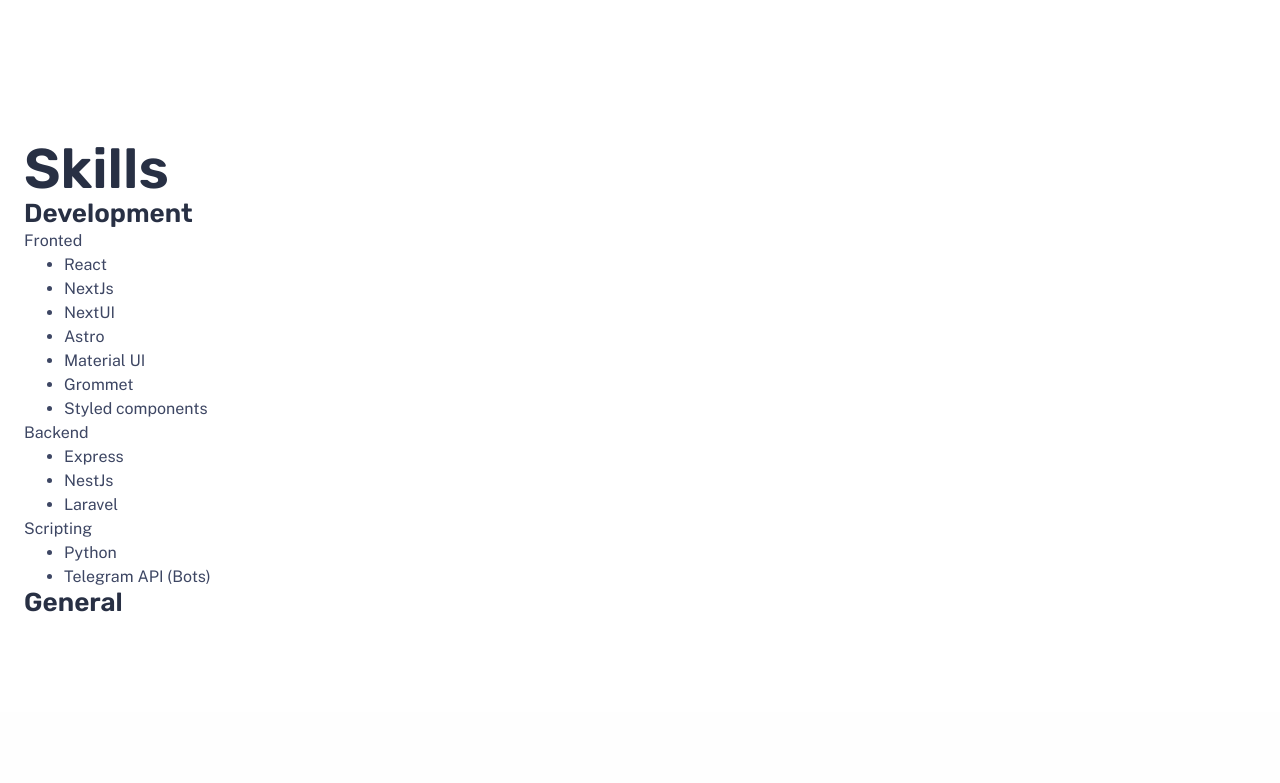
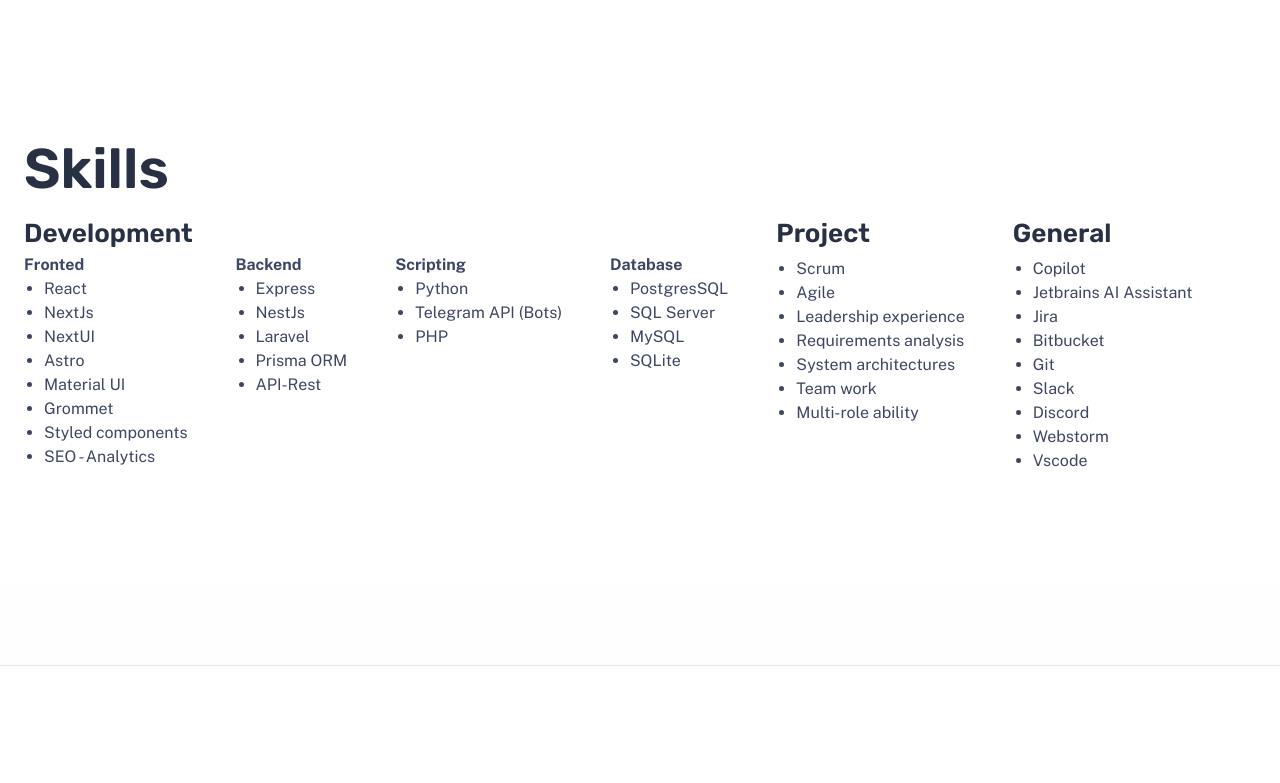
Before and after one commit to EnmanuelPLC/portfolio, an Astro site: page / in a window 1280 px wide. Shown: the part 1140-1923 px from the top of the page. Built offline with nearby package versions, Linux system fonts and the light colour scheme; Astro itself is replaced by a stand-in of ours.

```diff
--- a/astro.config.mjs
+++ b/astro.config.mjs
@@ -1,7 +1,10 @@
 import { defineConfig } from 'astro/config';
+
+import tailwind from "@astrojs/tailwind";
 
 // https://astro.build/config
 export default defineConfig({
-    site: 'https://EnmanuelPLC.github.io',
-    base: '/portfolio',
+  site: 'https://EnmanuelPLC.github.io',
+  base: '/portfolio',
+  integrations: [tailwind()]
 });
--- a/src/components/MainHead.astro
+++ b/src/components/MainHead.astro
@@ -18,7 +18,7 @@
 <meta name="generator" content={Astro.generator} />
 <title>{title}</title>
 
-<link rel="icon" type="image/svg+xml" href="/favicon.svg" />
+<link rel="icon" type="image/svg+xml" href="/portfolio/favicon.svg" />
 <link rel="preconnect" href="https://fonts.googleapis.com" />
 <link rel="preconnect" href="https://fonts.gstatic.com" crossorigin />
 <link
--- a/src/pages/index.astro
+++ b/src/pages/index.astro
@@ -55,14 +55,15 @@
 			<Skills />
 		</div>
 
-		<main class="wrapper stack gap-20 lg:gap-48">
-			<section>
-				<h2 class="section-title">Skills</h2>
-				<div class="content">
+		<main class="wrapper stack">
+			<h2>Skills</h2>
+			<section class="flex mt-5 gap-12">
+				<div class="flex flex-col">
 					<h5>Development</h5>
-					<div>
-						Fronted
-						<ul>
+					<div class="flex gap-12">
+						<div class="mt-1">
+							<span class="font-bold">Fronted</span>
+							<ul class="list-disc ml-5">
 								<li>React</li>
 								<li>NextJs</li>
 								<li>NextUI</li>
@@ -70,25 +71,63 @@
 								<li>Material UI</li>
 								<li>Grommet</li>
 								<li>Styled components</li>
+								<li>SEO - Analytics</li>
 							</ul>
 						</div>
-					<div>
-						Backend
-						<ul>
+						<div class="mt-1">
+							<span class="font-bold">Backend</span>
+							<ul class="list-disc ml-5">
 								<li>Express</li>
 								<li>NestJs</li>
 								<li>Laravel</li>
+								<li>Prisma ORM</li>
+								<li>API-Rest</li>
 							</ul>
 						</div>
-					<div>
-						Scripting
-						<ul>
+						<div class="mt-1">
+							<span class="font-bold">Scripting</span>
+							<ul class="list-disc ml-5">
 								<li>Python</li>
 								<li>Telegram API (Bots)</li>
+								<li>PHP</li>
 							</ul>
 						</div>
-
+						<div class="mt-1">
+							<span class="font-bold">Database</span>
+							<ul class="list-disc ml-5">
+								<li>PostgresSQL</li>
+								<li>SQL Server</li>
+								<li>MySQL</li>
+								<li>SQLite</li>
+							</ul>
+						</div>
+					</div>
+				</div>
+				<div class="flex flex-col">
+					<h5>Project</h5>
+					<ul class="list-disc ml-5 mt-2">
+						<li>Scrum</li>
+						<li>Agile</li>
+						<li>Leadership experience</li>
+						<li>Requirements analysis</li>
+						<li>System architectures</li>
+						<li>Team work</li>
+						<li>Multi-role ability</li>
+					</ul>
+				</div>
+				<div class="flex flex-col">
 					<h5>General</h5>
+					<ul class="list-disc ml-5 mt-2">
+						<li>Copilot</li>
+						<li>Jetbrains AI Assistant</li>
+						<li>Jira</li>
+						<li>Bitbucket</li>
+						<li>Git</li>
+						<li>Slack</li>
+						<li>Discord</li>
+						<li>Webstorm</li>
+						<li>Vscode</li>
+					</ul>
 				</div>
 			</section>
 		</main>
--- /dev/null
+++ b/tailwind.config.mjs
@@ -0,0 +1,8 @@
+/** @type {import('tailwindcss').Config} */
+export default {
+	content: ['./src/**/*.{astro,html,js,jsx,md,mdx,svelte,ts,tsx,vue}'],
+	theme: {
+		extend: {},
+	},
+	plugins: [],
+}
```
Lines whose indentation alone changed are shown as unchanged.
